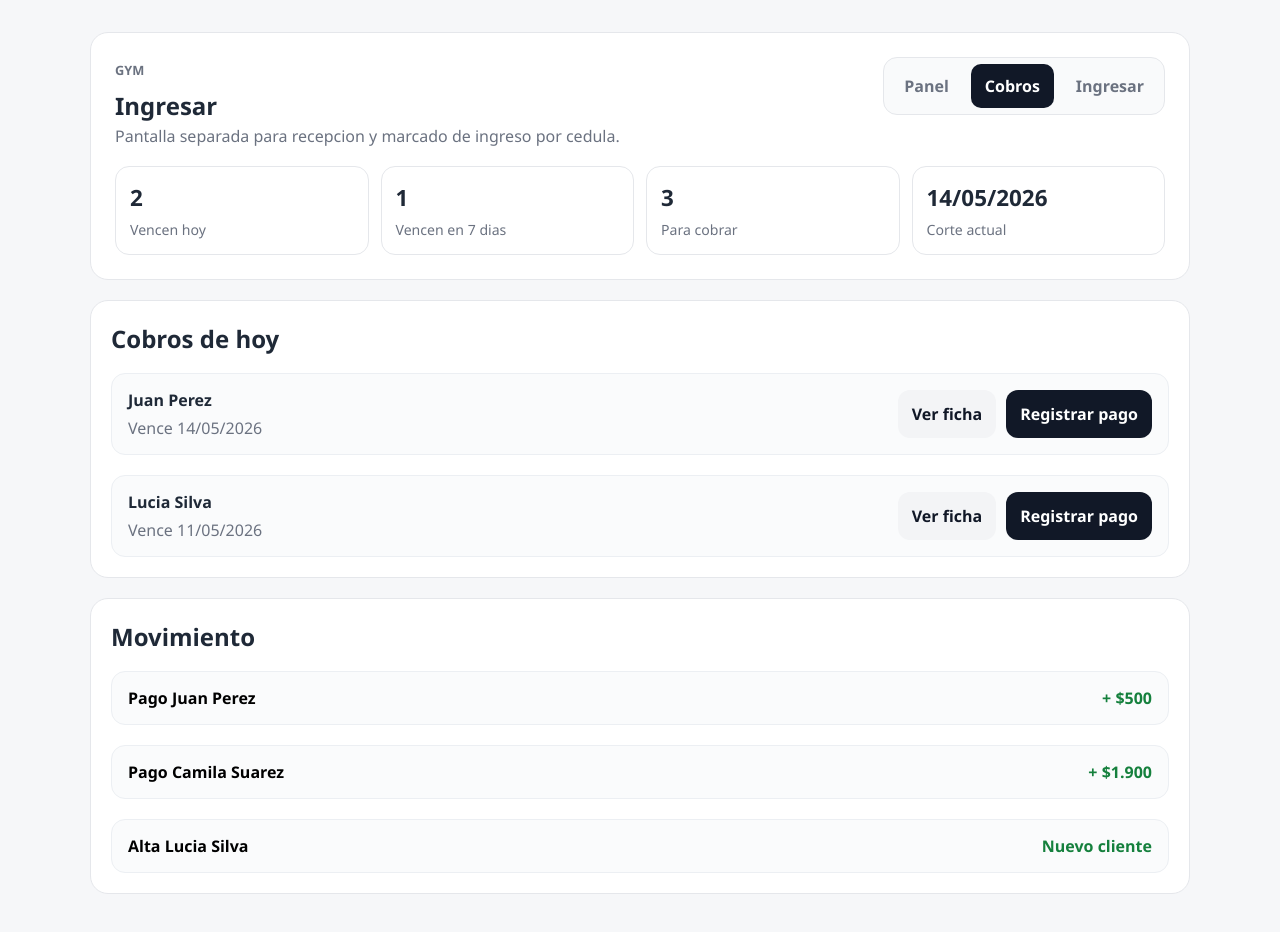
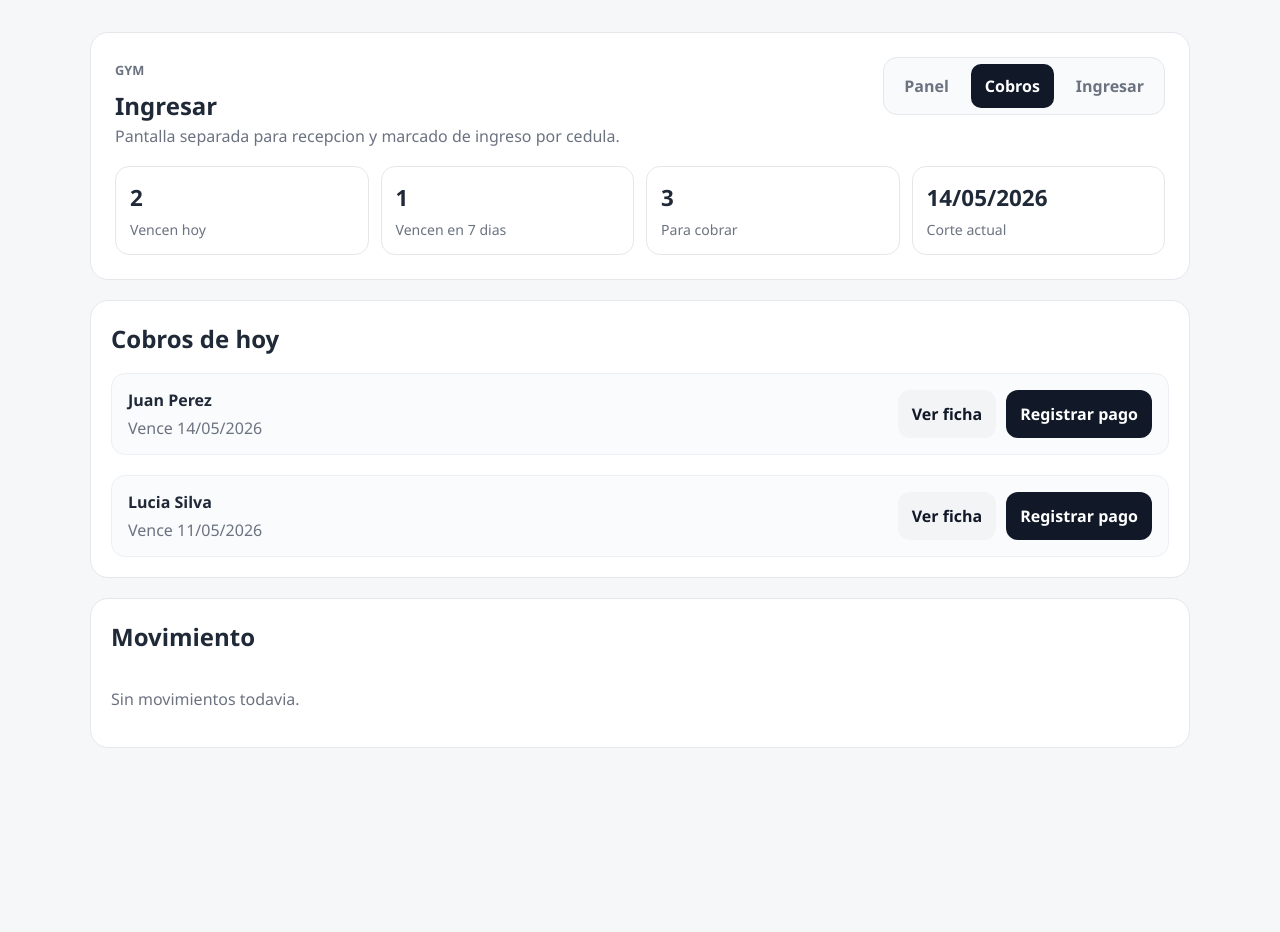
Before and after one commit to MoNRaSpGit/frontend-gym, a React (Vite) app: page / in a window 1280 px wide. Both pictures are taken after a click on the button "Cobros". Shown: the top 932 px of the page. After the commit the page ends 804 px from the top, so only its background shows below. Built offline with nearby package versions, Linux system fonts and the light colour scheme.

Commit message:
Clean up gym movement feed

```diff
--- a/src/features/gym/GymHomePage.tsx
+++ b/src/features/gym/GymHomePage.tsx
@@ -109,11 +109,7 @@ const demoMemberCard: DemoMemberCard = {
   cedula: "52349876"
 };
 
-const demoMovements: MovementItem[] = [
-  { id: "m-001", clientName: "Juan Perez", amount: "+ $500", dateTime: "2026-05-14T09:10:00", plan: "Plan estandar", kind: "payment" },
-  { id: "m-002", clientName: "Camila Suarez", amount: "+ $1.900", dateTime: "2026-05-14T10:35:00", plan: "Plan 3 meses", kind: "payment" },
-  { id: "m-003", clientName: "Lucia Silva", amount: "Nuevo cliente", dateTime: "2026-05-13T18:20:00", plan: "Plan 6 meses", kind: "signup" }
-];
+const demoMovements: MovementItem[] = [];
 
 function parseLocalDate(value: string) {
   return new Date(`${value}T00:00:00`);
@@ -613,14 +609,9 @@ export function GymHomePage() {
                       className={`collection-row collection-row--expandable ${isExpanded ? "collection-row--expanded" : ""}`}
                       onClick={() => setExpandedMovementId(isExpanded ? null : movement.id)}
                     >
-                    <div className="collection-main">
-                      <strong>{title}</strong>
-                      {isExpanded ? (
-                        <span className="collection-detail">
-                          {formatDateTime(movement.dateTime)} · {movement.plan}
-                        </span>
-                      ) : null}
-                    </div>
+                      <div className="collection-main">
+                        <strong>{title}</strong>
+                      </div>
                       <span className="collection-amount">{movement.amount}</span>
                     </button>
                     {isExpanded ? (
@@ -632,6 +623,7 @@ export function GymHomePage() {
                   </div>
                 );
               })}
+              {movements.length === 0 ? <p className="empty-copy">Sin movimientos todavia.</p> : null}
             </div>
           </article>
         </section>
```
